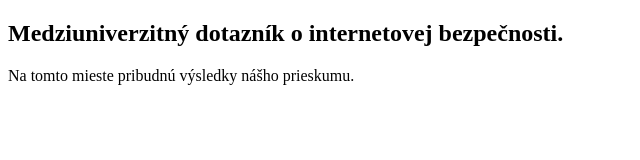
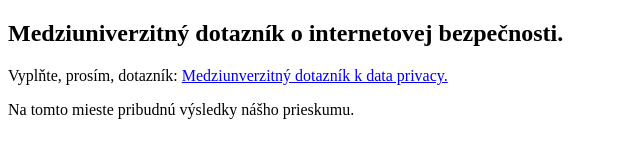
Before and after one commit to Gogis0/privacy-questionnaire, a plain HTML site: page index.html in a window 1280 px wide. Shown: the whole page, without its empty margins (0-640 px from the left). Drawn offline with Linux system fonts and the light colour scheme.

Commit message:
Update index.html

```diff
--- a/index.html
+++ b/index.html
@@ -6,6 +6,9 @@
 <body>
 
 <h2>Medziuniverzitný dotazník o internetovej bezpečnosti.</h2>
+
+<p>Vyplňte, prosím, dotazník: <a href="https://docs.google.com/forms/d/e/1FAIpQLSe5Rf2Bkea9HtiXyFpXSp2yHOaYa_9Hjhc2FYfJtr8JzY2KMQ/viewform?usp=sf_link">Medziunverzitný dotazník k data privacy.</a></p>
+
 <p>Na tomto mieste pribudnú výsledky nášho prieskumu.</p>
 
 </body>
```
